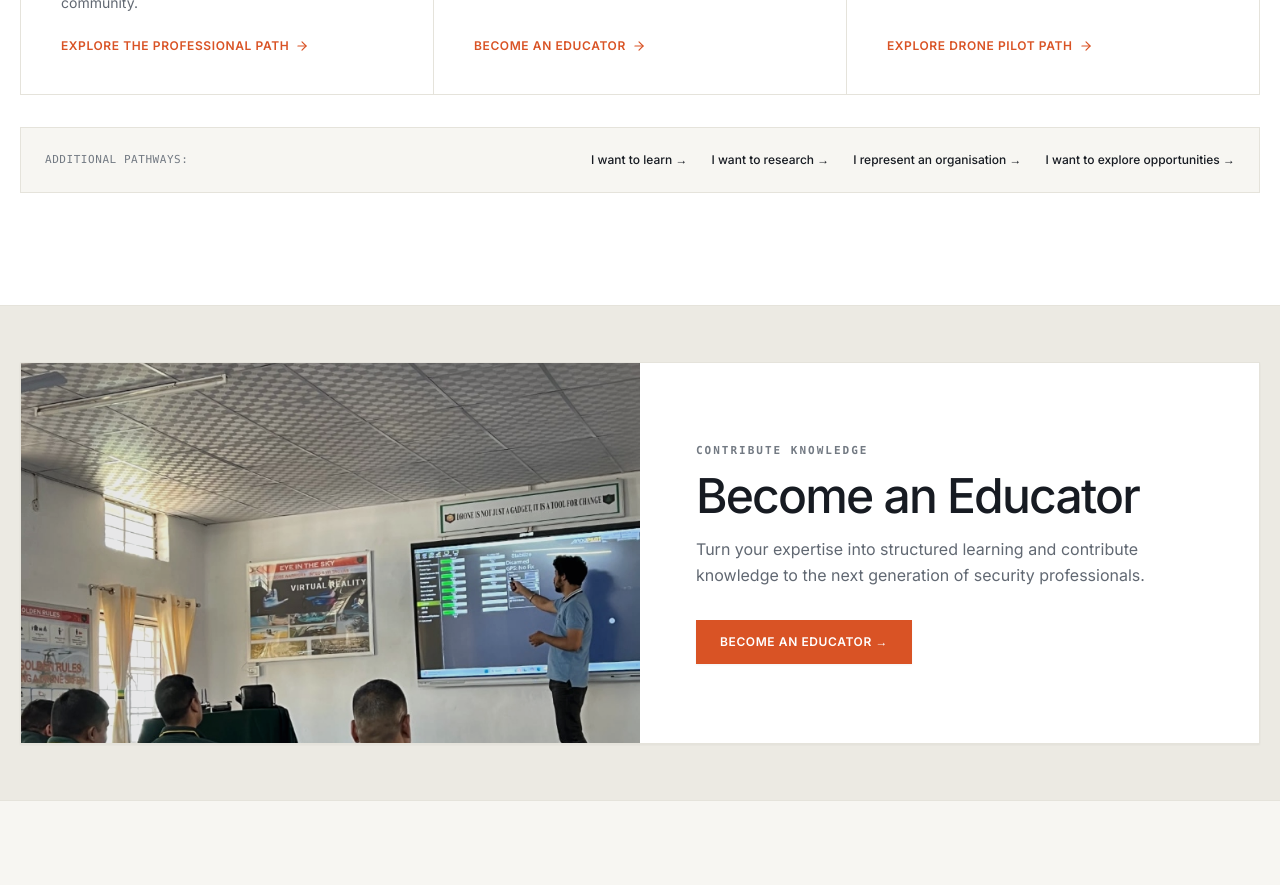
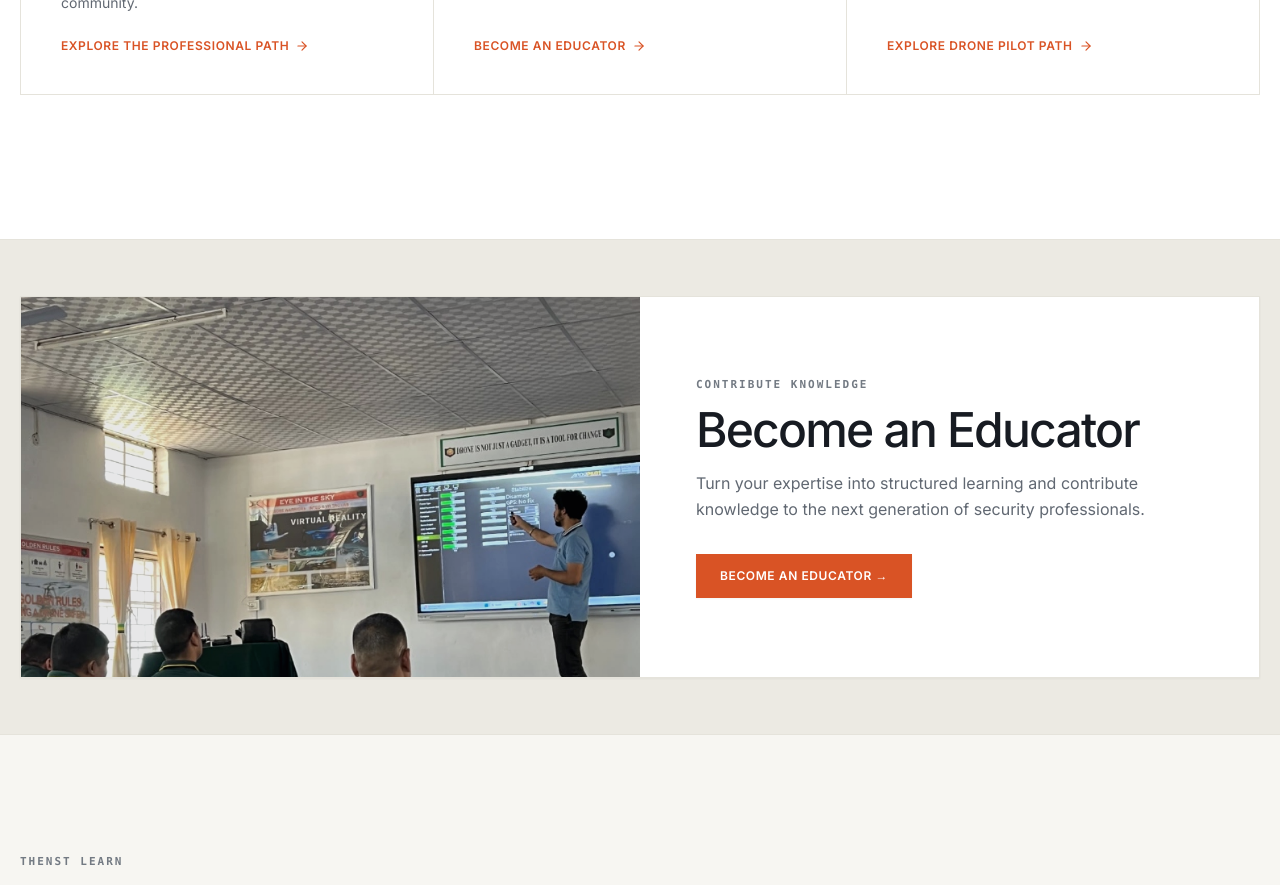
Before and after one commit to Anjalisri123/thenst, a Next.js app: page / in a window 1280 px wide. Shown: the part 2540-3425 px from the top of the page. Built offline with nearby package versions, Linux system fonts and the light colour scheme; no server answers.

Commit message:
Remove Additional Pathways strip from homepage

```diff
--- a/app/page.tsx
+++ b/app/page.tsx
@@ -292,27 +292,6 @@ export default function HomePage() {
                   className="inline-flex items-center gap-1.5 text-xs font-semibold text-[#d95325] uppercase tracking-wider group-hover:translate-x-1 transition-transform"
                 >
                   Explore Drone Pilot Path <ArrowRight className="w-3.5 h-3.5" />
-                </Link>
-              </div>
-            </div>
-
-            {/* Secondary Pathways Strip */}
-            <div className="border border-[#e5e3db] bg-[#f7f6f2] p-6 flex flex-wrap items-center justify-between gap-4 text-xs font-medium">
-              <span className="text-[#737a83] font-mono uppercase tracking-wider text-[11px]">
-                Additional Pathways:
-              </span>
-              <div className="flex flex-wrap items-center gap-6">
-                <Link href="/learn" className="text-[#171b22] hover:text-[#d95325] transition-colors">
-                  I want to learn →
-                </Link>
-                <Link href="/research" className="text-[#171b22] hover:text-[#d95325] transition-colors">
-                  I want to research →
-                </Link>
-                <Link href="/about" className="text-[#171b22] hover:text-[#d95325] transition-colors">
-                  I represent an organisation →
-                </Link>
-                <Link href="/opportunities" className="text-[#171b22] hover:text-[#d95325] transition-colors">
-                  I want to explore opportunities →
                 </Link>
               </div>
             </div>
```
